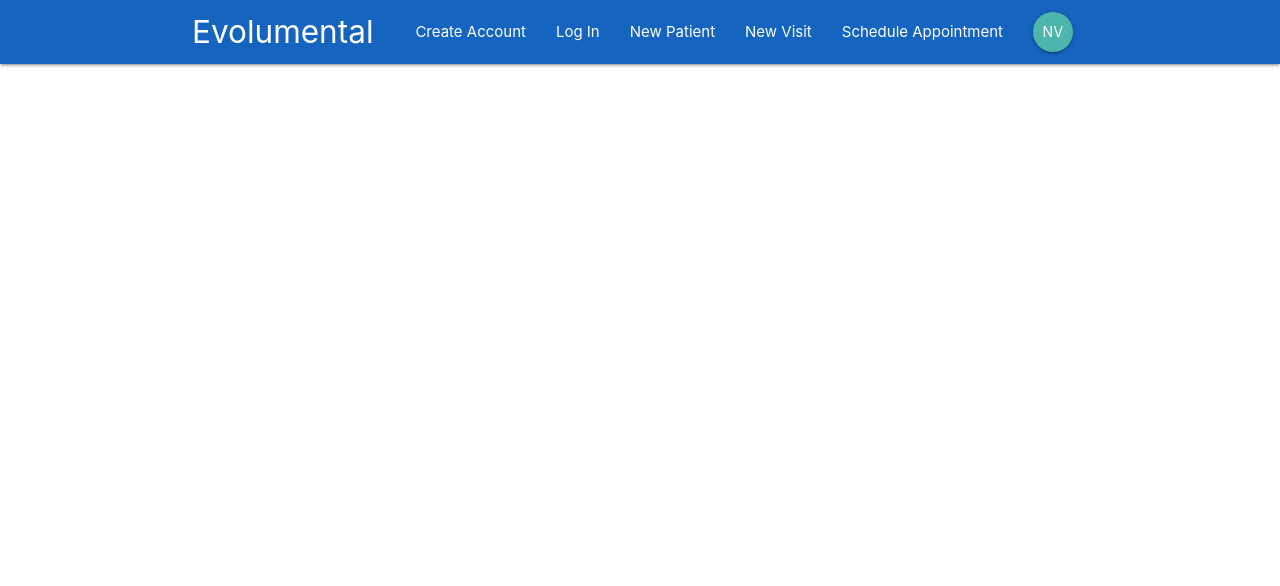
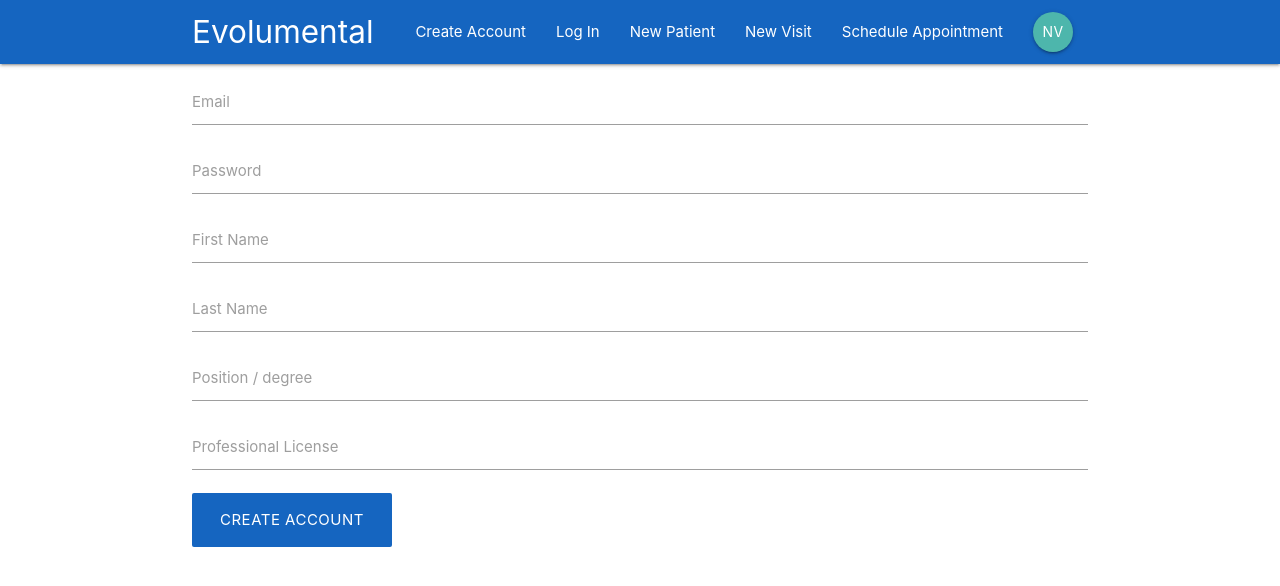
Before and after one commit to ginkgostudio/evolumental, a React (Create React App) app: page /create in a window 1280 px wide. Shown: the top 586 px of the page. Built offline with nearby package versions, Linux system fonts and the light colour scheme.

Commit message:
Change name and link of create account component

```diff
--- a/src/App.js
+++ b/src/App.js
@@ -14,7 +14,7 @@
         <Switch>
           <Route exact path='/' component={Dashboard} />
           <Route path='/signin' component={SignIn} />
-          <Route path='/createaccount' component={CreateAccount} />
+          <Route path='/create' component={CreateAccount} />
         </Switch>
       </div>
     </BrowserRouter>
--- a/src/components/authentication/CreateAccount.js
+++ b/src/components/authentication/CreateAccount.js
@@ -48,7 +48,7 @@
                         <input type="text" id="profLicense" onChange={this.handleChange}></input>
                     </div>
 
-                    <button className="btn blue lightn-1 z-depth-0">Create Account</button>
+                    <button className="btn-large waves-effect blue darken-3 lightn-1 z-depth-0">Create Account</button>
                 </form>
             </div>
         )
```
